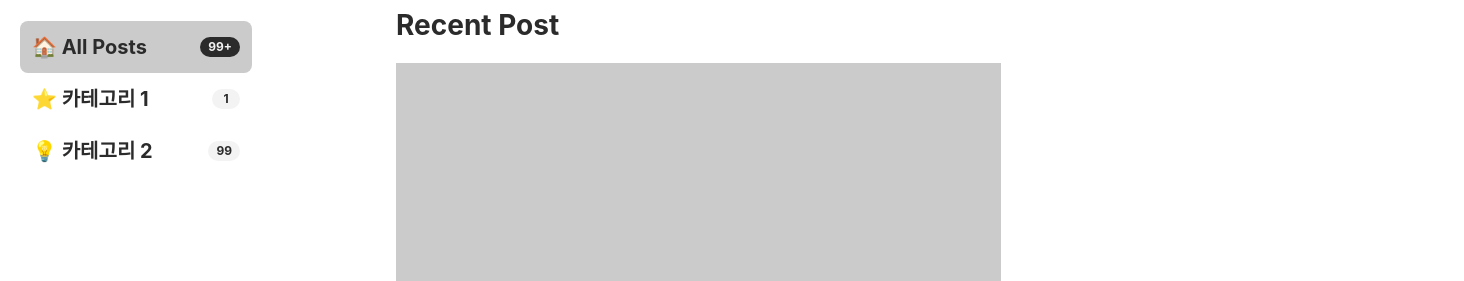
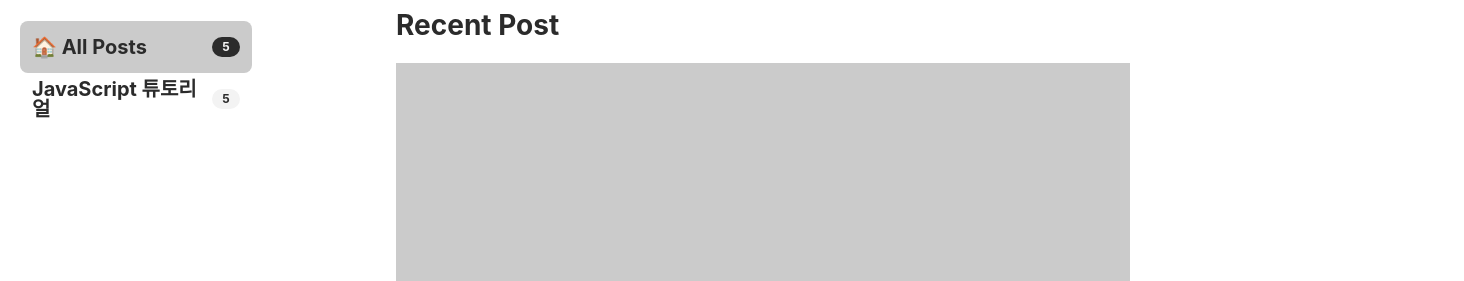
Before and after one commit to decollzoq/blog, a Gatsby site: page / in a window 1280 px wide. Shown: the part 68-349 px from the top of the page, 1464 px wide, since content can reach past the window. Built offline with nearby package versions, Linux system fonts and the light colour scheme; Gatsby itself is replaced by a stand-in of ours; a web font is replaced by a local one.

Commit message:
feat: 더미데이터 삭제 및 카테고리 데이터 반영

```diff
--- a/src/components/SideBar.tsx
+++ b/src/components/SideBar.tsx
@@ -3,36 +3,27 @@ import styled from '@emotion/styled'
 import { Color } from 'src/models/color'
 import { Title } from './Header'
 
-type Category = { name: string; count: number; icon: string; active: boolean }
+const formatCount = (n: number) => (n > 99 ? '99+' : String(n))
 
-// TODO : 하드코딩 -> 데이터 연결로 변경, active -> 클릭 이벤트로 변경
-const DUMMY_CATEGORY: Category[] = [
-  { name: '카테고리 1', count: 1, icon: '⭐️', active: false },
-  { name: '카테고리 2', count: 99, icon: '💡', active: false }
-]
+type Props = {
+  categories: Record<string, number>
+}
 
-const calcTotal = (items: Category[]) => items.reduce((sum, c) => sum + c.count, 0)
-const formatCount = (n: number) => (n > 99 ? '99+' : String(n))
-const hasActiveCategory = (items: Category[]) => items.some((it) => it.active)
-
-export default function SideBar() {
-  const totalCount = calcTotal(DUMMY_CATEGORY)
-  const isAnyActive = hasActiveCategory(DUMMY_CATEGORY)
+export default function SideBar({ categories }: Props) {
+  const totalCount = Object.values(categories).reduce((sum, count) => sum + count, 0)
 
   return (
     <SideBarWrapper>
       <CategoryListWrapper>
-        <CategoryItem data-active={!isAnyActive}>
+        <CategoryItem data-active='true'>
           <Title>🏠️ All Posts</Title>
-          <Badge data-active={!isAnyActive}> {formatCount(totalCount)}</Badge>
+          <Badge data-active='true'> {formatCount(totalCount)}</Badge>
         </CategoryItem>
 
-        {DUMMY_CATEGORY.map((c) => (
-          <CategoryItem key={c.name} data-active={c.active}>
-            <Title>
-              {c.icon} {c.name}
-            </Title>
-            <Badge data-active={c.active}>{formatCount(c.count)}</Badge>
+        {Object.entries(categories).map(([c, count]) => (
+          <CategoryItem key={c} data-active='false'>
+            <Title>{c}</Title>
+            <Badge data-active='false'>{formatCount(count)}</Badge>
           </CategoryItem>
         ))}
       </CategoryListWrapper>
@@ -56,8 +47,9 @@ const CategoryListWrapper = styled.div`
   overflow-y: auto;
 `
 
-// TODO : 버튼으로 변경해서, 선택된 카테고리 기준으로 포스트 필터링
-const CategoryItem = styled.div`
+const CategoryItem = styled.button`
+  box-sizing: border-box;
+
   position: relative;
   display: flex;
   border-radius: 8px;
--- a/src/pages/index.tsx
+++ b/src/pages/index.tsx
@@ -10,13 +10,20 @@ import PostList from 'src/components/Main/PostList'
 export default function IndexPage(props: any) {
   const { data } = props
   const postList = data.allMarkdownRemark.nodes
+
+  const categoryList: string[] = postList.map((post: any) => post.frontmatter.category)
+  const categoryCount = categoryList.reduce<Record<string, number>>((counter, category) => {
+    counter[category] = (counter[category] ?? 0) + 1
+    return counter
+  }, {})
+
   return (
     <>
       <Header />
       <Layout>
-        <SideBar />
+        <SideBar categories={categoryCount} />
         <ContentArea>
-          <PostList />
+          <PostList posts={postList} />
         </ContentArea>
       </Layout>
       <Footer />
@@ -32,7 +39,7 @@ const Layout = styled.div`
   background: ${Color.background};
 `
 const ContentArea = styled.main`
-  width: 1068;
+  width: 1068px;
   min-height: 80vh;
 `
 
@@ -45,7 +52,7 @@ export const pageQuery = graphql`
         }
         frontmatter {
           title
-          date
+          date(formatString: "YYYY년 MM월 DD일")
           category
         }
       }
```
